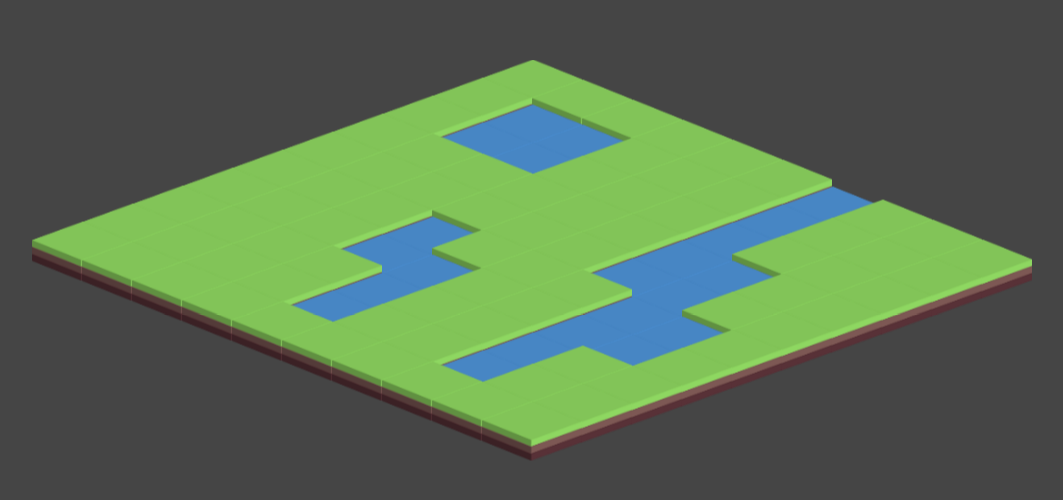
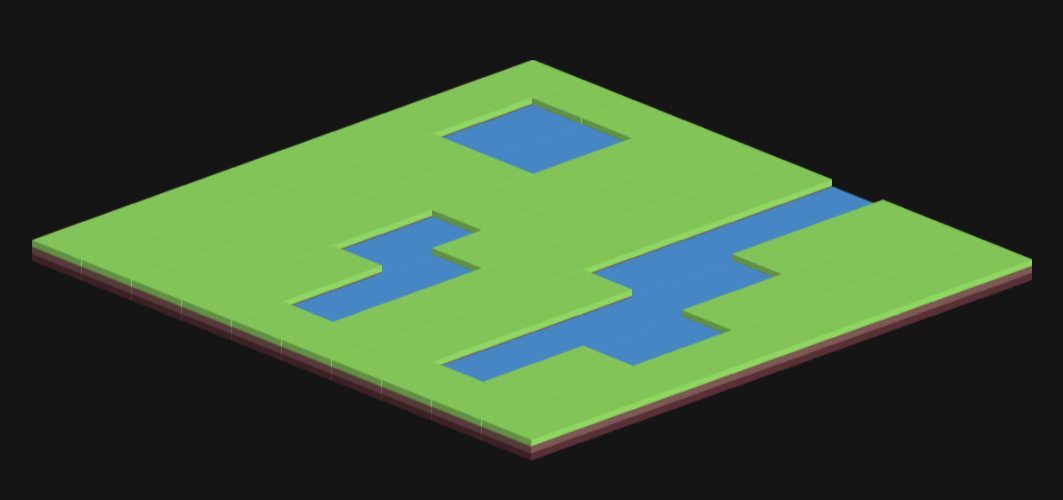
Before and after one commit to jdrub/world-simulator, a React (Create React App) app: page / in a window 1280 px wide. Shown: the part 138-638 px from the top of the page, without its empty margins (108-1171 px from the left). Built offline with nearby package versions, Linux system fonts and the light colour scheme.

Commit message:
use darker bg color

```diff
--- a/src/components/Landscape/Landscape.js
+++ b/src/components/Landscape/Landscape.js
@@ -209,7 +209,7 @@ export default function Landscape() {
 
 
 const Background = styled.div`
-    background-color: #454545;
+    background-color: #151515;
     width: 100vw;
     height: 100vh;
     overflow: hidden;
```
